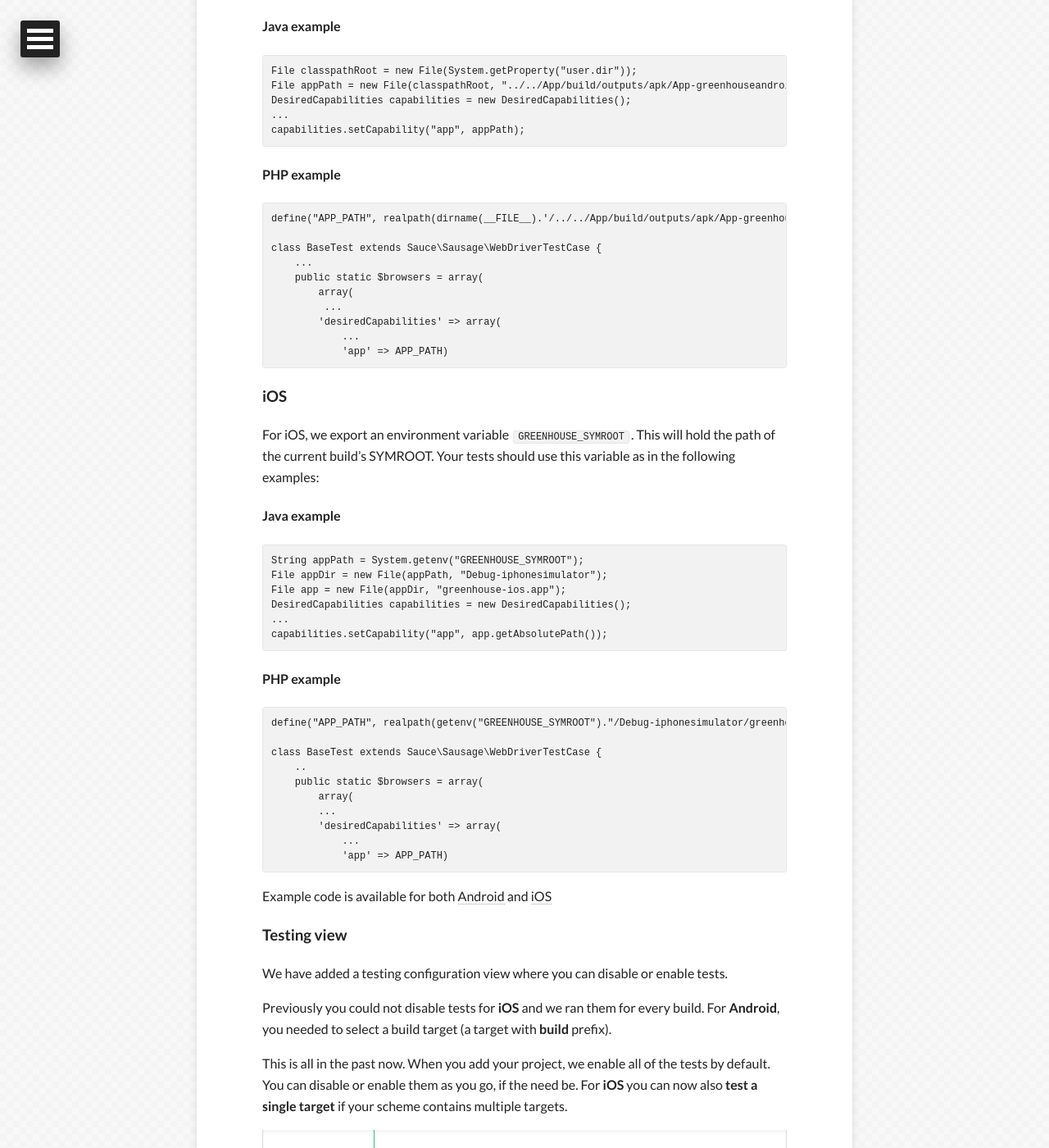
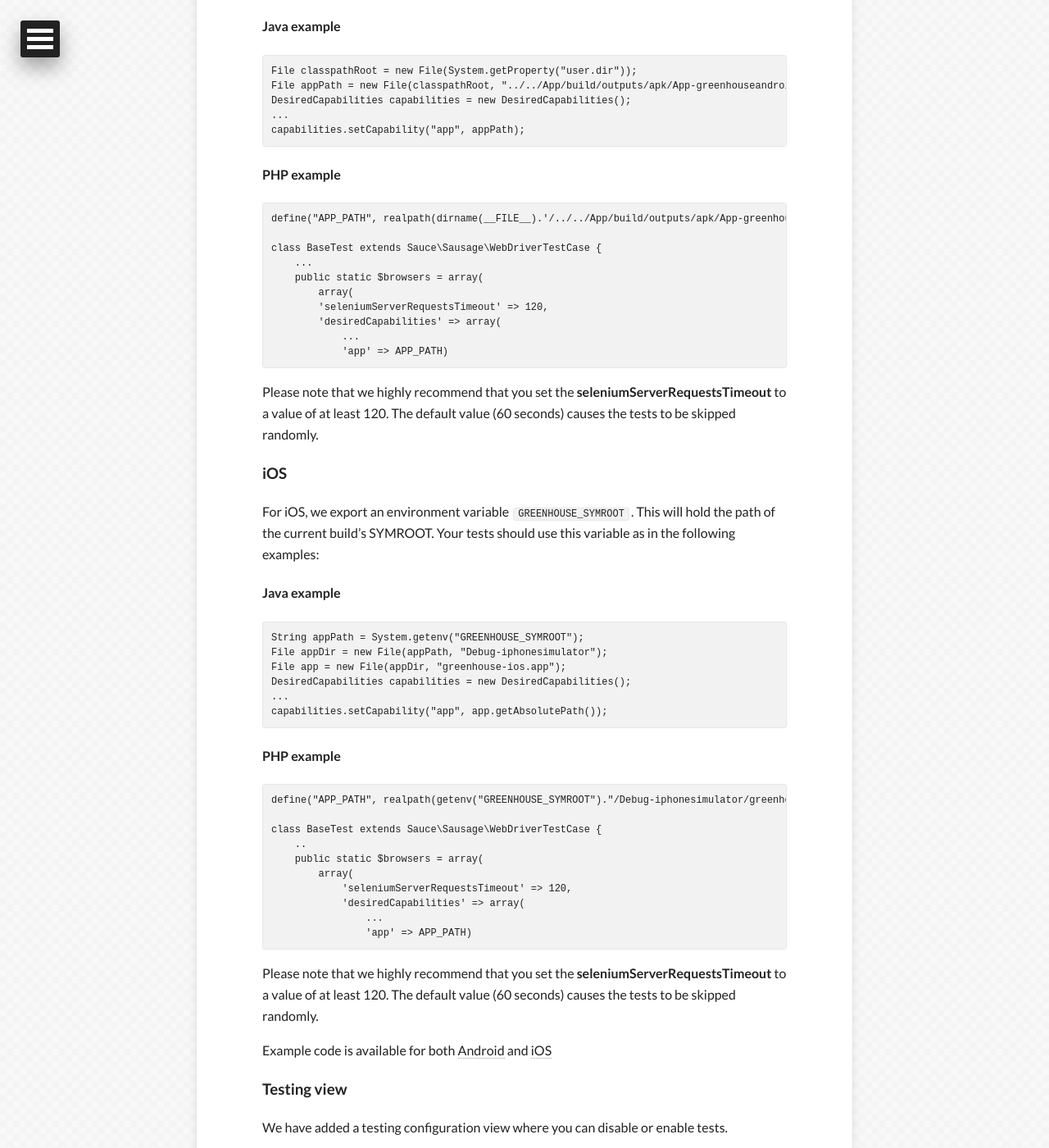
Before and after one commit to GreenhouseCI/blog.greenhouseci.com, a Jekyll site: the page built from _posts/2015-02-11-appium-support.md, in a window 1280 px wide and 1400 px high, scrolled down 1505 px. Shown: the whole window at 82% size. Built offline with Jekyll 4.4.1, drawn with Linux system fonts in a browser that asks for light colours; nearby versions of some CDN libraries; comment, search, counter and statistics services are not loaded.

Commit message:
add info about php tests being skipped due to timeout

```diff
--- a/_posts/2015-02-11-appium-support.md
+++ b/_posts/2015-02-11-appium-support.md
@@ -56,10 +56,12 @@ class BaseTest extends Sauce\Sausage\WebDriverTestCase {
     ...
     public static $browsers = array(
         array(
-         ...
+        'seleniumServerRequestsTimeout' => 120,
         'desiredCapabilities' => array(
             ...
             'app' => APP_PATH)</pre>
+
+Please note that we highly recommend that you set the **seleniumServerRequestsTimeout** to a value of at least 120. The default value (60 seconds) causes the tests to be skipped randomly.
 
 <h3>iOS</h3>
 
@@ -78,10 +80,13 @@ class BaseTest extends Sauce\Sausage\WebDriverTestCase {
     ..
     public static $browsers = array(
         array(
-        ...
-        'desiredCapabilities' => array(
-            ...
-            'app' => APP_PATH)</pre>
+            'seleniumServerRequestsTimeout' => 120,
+            'desiredCapabilities' => array(
+                ...
+                'app' => APP_PATH)</pre>
+
+Please note that we highly recommend that you set the **seleniumServerRequestsTimeout** to a value of at least 120. The default value (60 seconds) causes the tests to be skipped randomly.
+
 Example code is available for both <a href="https://github.com/lauriskr/greenhouse-android/tree/appium">Android</a> and <a href="https://github.com/lauriskr/greenhouse-ios/tree/appium/greenhouse-ios/appium">iOS</a>
 
 <h3>Testing view</h3>
```
